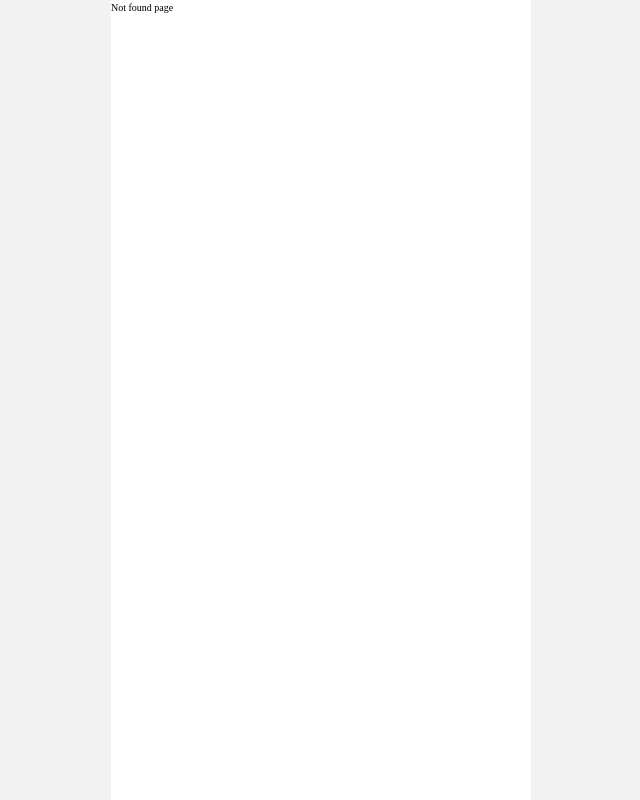
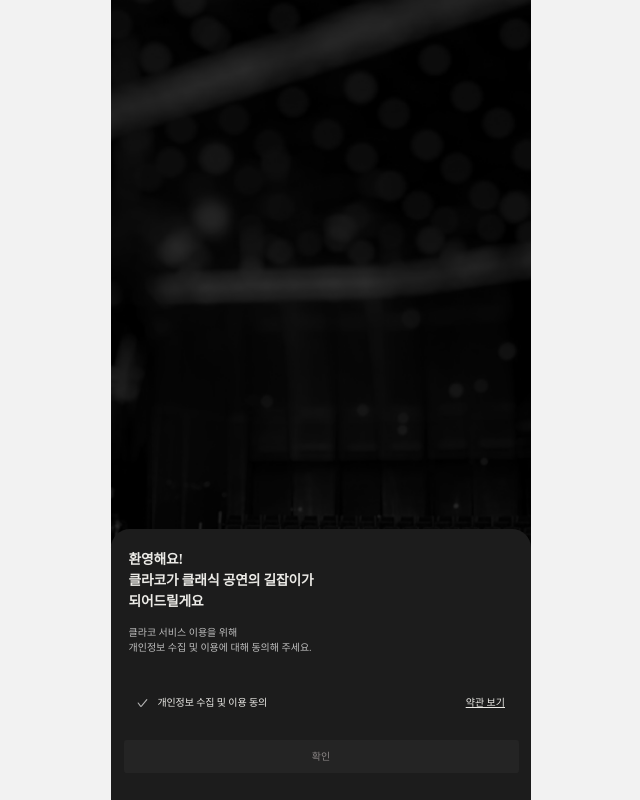
Before and after one commit to kusitms-com/30th_Meetup_TeamE_Claco_Front, a React (Vite) app: page /agreement in a window 1280 px wide. Before the commit this address had no page. Shown: the whole page, without its empty margins (319-959 px from the left). Built offline with nearby package versions, Linux system fonts and the light colour scheme; a web font is replaced by a local one.

Commit message:
style: 약관 동의 페이지 퍼블리싱

```diff
--- /dev/null
+++ b/src/pages/Login/AgreementPage.tsx
@@ -0,0 +1,77 @@
+import { useEffect, useState } from 'react';
+import backgroundImage from '../../assets/images/loginbackground.png';
+
+export const AgreementPage = () => {
+  const [show, setShow] = useState(false);
+  const [isChecked, setIsChecked] = useState(false);
+
+  useEffect(() => {
+    setTimeout(() => {
+      setShow(true);
+    }, 100);
+  }, []);
+
+  const handleCheckClick = () => {
+    setIsChecked(!isChecked); // 체크박스 상태 토글
+  };
+
+  return (
+    <div
+      className='w-full h-screen bg-cover bg-center flex flex-col justify-end'
+      style={{ backgroundImage: `url(${backgroundImage})` }}
+    >
+      <div
+        className={`flex flex-col bg-background-dark gap-[3.06rem] rounded-t-[1.88rem] transition-transform duration-700 ${
+          show ? 'translate-y-0' : 'translate-y-full'
+        }`}
+      >
+        <div className="flex flex-col px-[1.75rem] pt-[2.13rem] gap-[1.25rem]">
+          <div className="flex flex-col heading1-semibold text-grayscale-80">
+            <span>환영해요!</span>
+            <span>클라코가 클래식 공연의 길잡이가</span>
+            <span>되어드릴게요</span>
+          </div>
+          <div className="flex flex-col body3-normal text-grayscale-70">
+            <span>클라코 서비스 이용을 위해</span>
+            <span>개인정보 수집 및 이용에 대해 동의해 주세요.</span>
+          </div>
+        </div>
+        <div className="flex flex-col px-[1.25rem] pb-[2.75rem] gap-[2rem]">
+          <div className={`flex justify-between items-center px-[1.25rem] py-[0.88rem] rounded-[0.44rem] gap-[4.75rem] border ${
+              isChecked ? 'border-primary' : 'border-transparent'
+            }`}>
+            <div className="flex gap-[0.94rem] items-center cursor-pointer" onClick={handleCheckClick}>
+              <svg
+                xmlns="http://www.w3.org/2000/svg"
+                width="11"
+                height="8"
+                viewBox="0 0 16 13"
+                fill="none"
+              >
+                <path
+                  d="M1 6.5L4.7307 11.51C4.82282 11.6297 4.94086 11.727 5.07595 11.7945C5.21104 11.8621 5.35968 11.8981 5.5107 11.9C5.6593 11.9017 5.80641 11.8703 5.94133 11.808C6.07626 11.7458 6.19561 11.6542 6.2907 11.54L15.0007 1"
+                  stroke={isChecked ? '#F47F59' : '#B3B3B3'}
+                  strokeWidth="1.8"
+                  strokeLinecap="round"
+                  strokeLinejoin="round"
+                />
+              </svg>
+              <span className="body1-medium text-grayscale-80">
+                개인정보 수집 및 이용 동의
+              </span>
+            </div>
+            <a className="body4-normal text-grayscale-80 underline">
+              약관 보기
+            </a>
+          </div>
+          <button className={`flex items-center justify-center px-[7.5rem] py-[0.88rem] rounded-[0.3125rem] ${
+              isChecked ? 'bg-primary text-white' : 'bg-grayscale-20 text-grayscale-60'
+            }`}
+            disabled={!isChecked}>
+            확인
+          </button>
+        </div>
+      </div>
+    </div>
+  );
+};
--- a/src/routes/router.tsx
+++ b/src/routes/router.tsx
@@ -1,3 +1,4 @@
+import { AgreementPage } from '@/pages/Login/AgreementPage';
 import { LoginPage } from '@/pages/Login/LoginPage';
 import { createBrowserRouter, Outlet, RouteObject } from 'react-router-dom';
 
@@ -10,6 +11,10 @@ const routes: RouteObject[] = [
         path: '',
         element: <LoginPage />,
       },
+      {
+        path: '/agreement',
+        element: <AgreementPage />,
+      },
     ],
   },
   { path: '*', element: <>Not found page</> },
```
